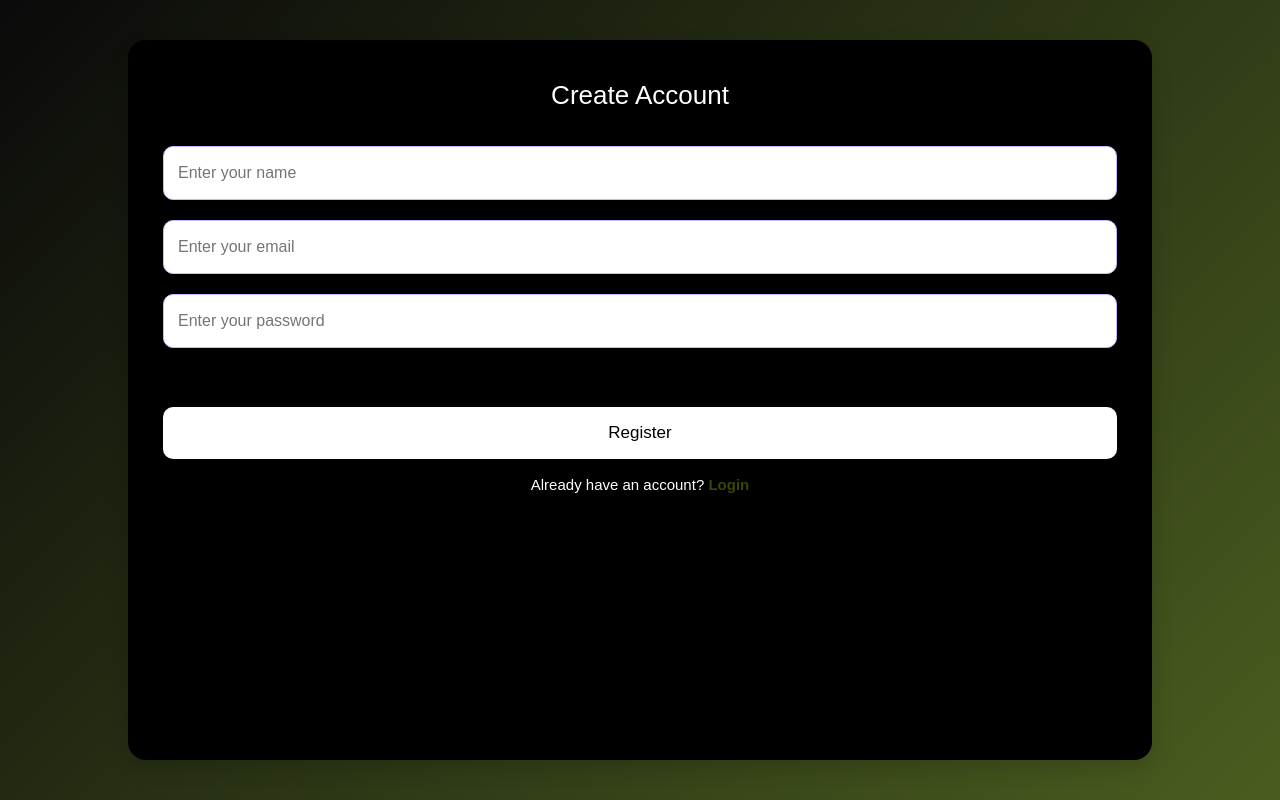
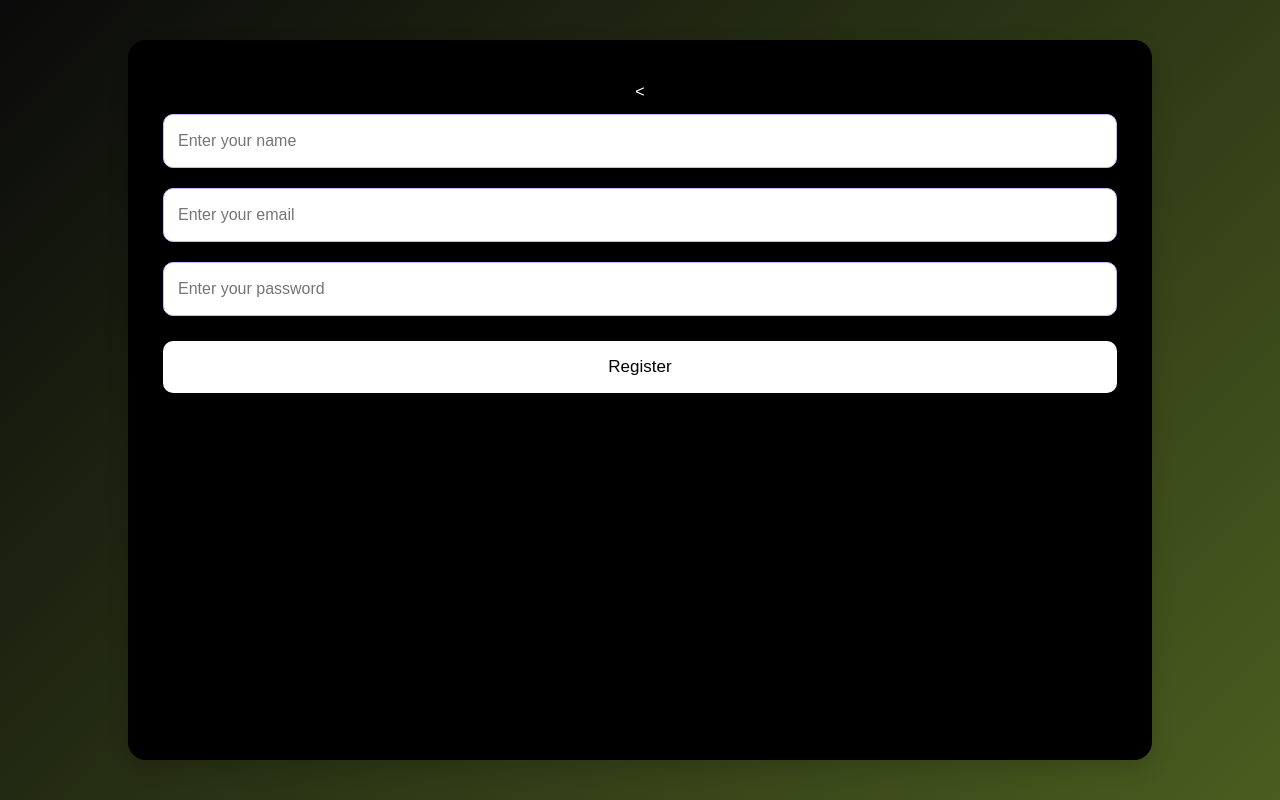
Before and after one commit to sohairmahmoud77/Login-page, a plain HTML site: page register.html in a window 1280 px wide. Drawn offline with Linux system fonts and the light colour scheme.

Commit message:
Update register.html

```diff
--- a/register.html
+++ b/register.html
@@ -9,18 +9,13 @@
 </head>
 <body>
   <div class="container">
-    <div class="form-box">
-      <h1>Create Account</h1>
-      <input type="text" id="registerName" placeholder="Enter your name" />
-      <input type="email" id="registerEmail" placeholder="Enter your email" />
-      <input type="password" id="registerPassword" placeholder="Enter your password" />
-      <p id="registerError" class="error"></p>
-      <button id="registerBtn">Register</button>
-      <p class="redirect">
-        Already have an account?
-        <a href="login.html">Login</a>
-      </p>
-    </div>
+    <<form id="registerForm">
+  <input type="text" id="registerName" placeholder="Enter your name">
+  <input type="email" id="registerEmail" placeholder="Enter your email">
+  <input type="password" id="registerPassword" placeholder="Enter your password">
+  <button type="button" id="registerBtn">Register</button>
+  <p id="registerError" class="error"></p>
+</form>
   </div>
 
   <script src="./index.js"></script>
```
